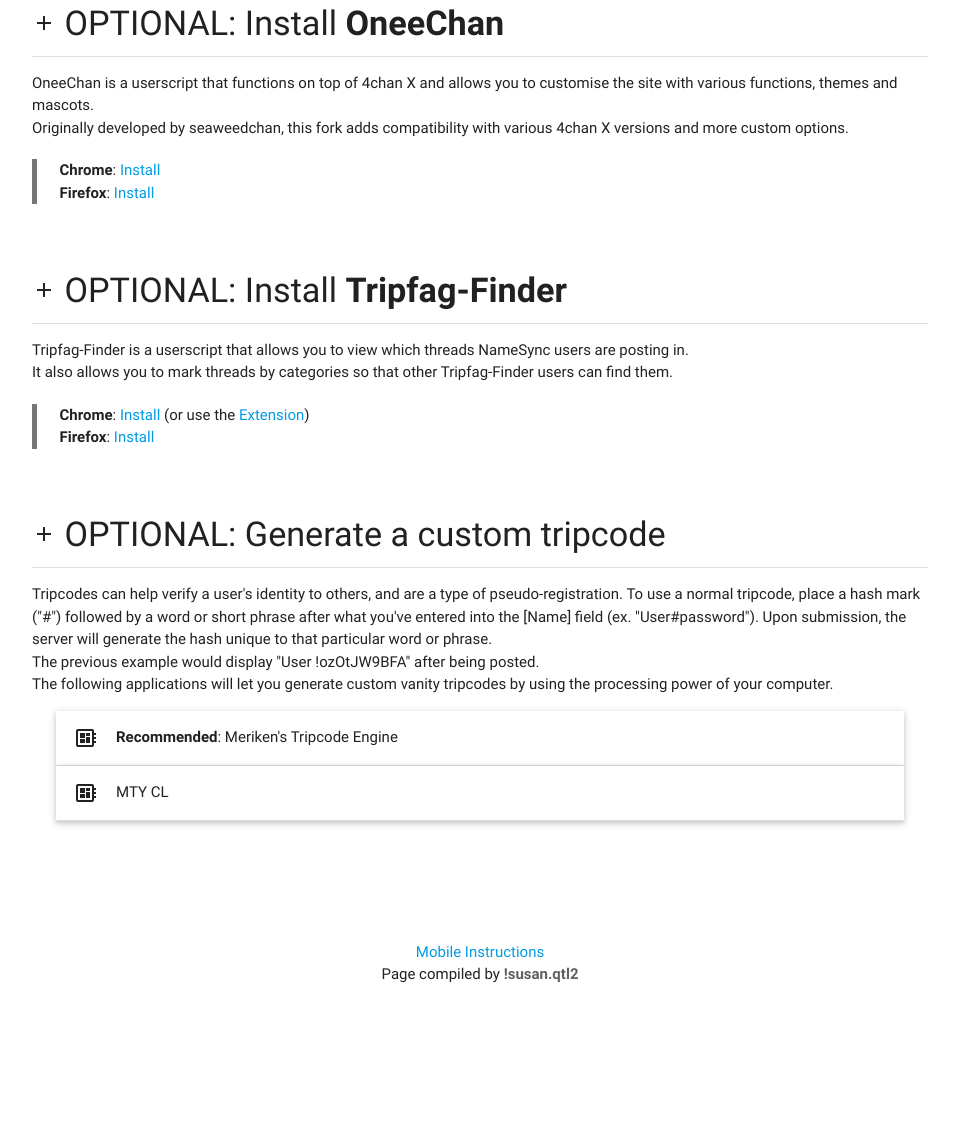
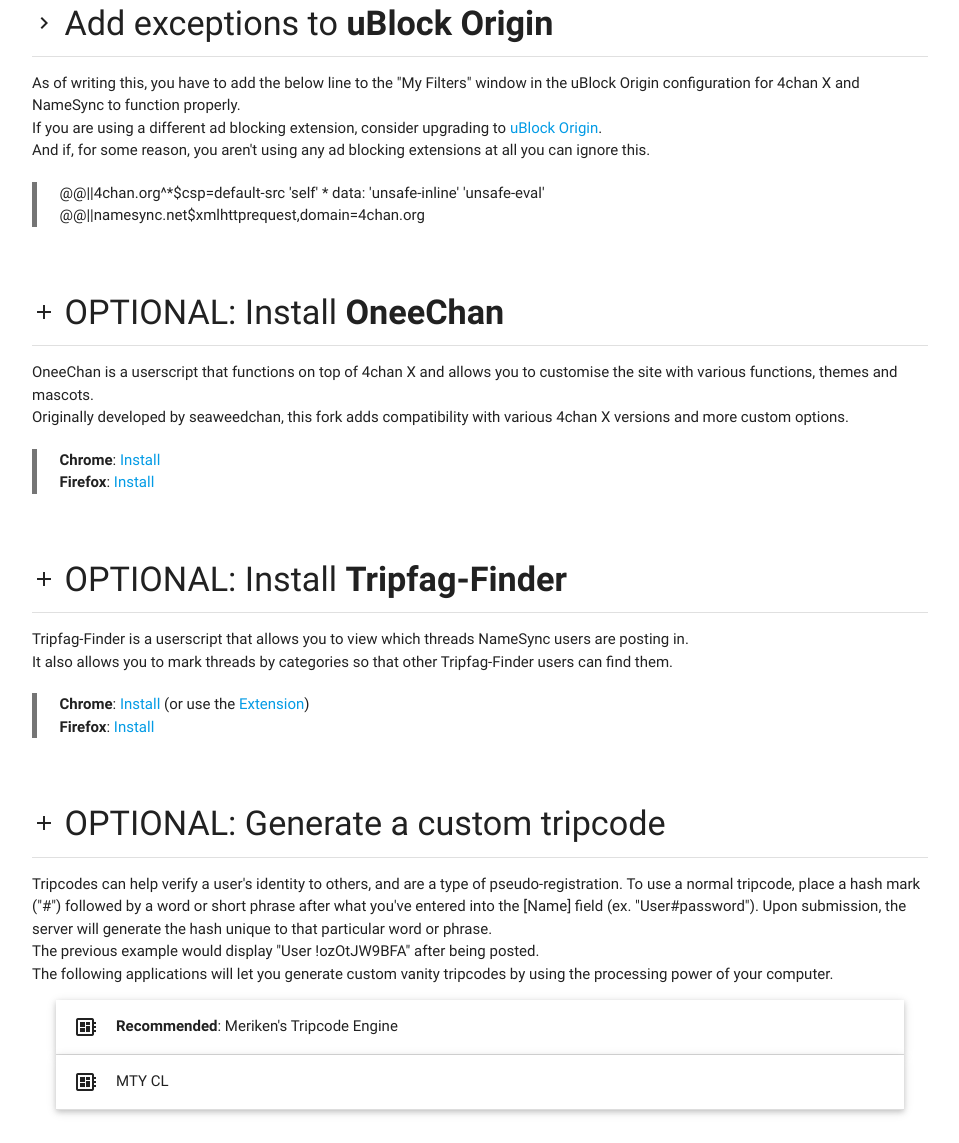
Before and after one commit to susanqt/susanqt.github.io, a plain HTML site: page index.html in a window 1280 px wide. Shown: the part 1110-2253 px from the top of the page, without its empty margins (160-1119 px from the left). Before the commit the page ends 2118 px from the top, so only its background shows below. Drawn offline with nearby package versions, Linux system fonts and the light colour scheme.

Commit message:
Adblock Exceptions

```diff
--- a/index.html
+++ b/index.html
@@ -104,6 +104,17 @@
 			</blockquote>
 		</div>
 		<div class="section">
+			<h4 id="fix-adblock"><a href="#fix-adblock"><i class="material-icons">keyboard_arrow_right</i></a> Add exceptions to <b>uBlock Origin</b></h4>
+			<div class="divider"></div>
+			<p>As of writing this, you have to add the below line to the "My Filters" window in the uBlock Origin configuration for 4chan X and NameSync to function properly.
+			<br>If you are using a different ad blocking extension, consider upgrading to <a href="https://chrome.google.com/webstore/detail/ublock-origin/cjpalhdlnbpafiamejdnhcphjbkeiagm">uBlock Origin</a>.
+			<br>And if, for some reason, you aren't using any ad blocking extensions at all you can ignore this.</p>
+			<blockquote>
+				@@||4chan.org^*$csp=default-src 'self' * data: 'unsafe-inline' 'unsafe-eval'
+				<br>@@||namesync.net$xmlhttprequest,domain=4chan.org
+			</blockquote>
+		</div>
+		<div class="section">
 			<h4 id="install-oneechan"><a href="#install-oneechan"><i class="material-icons">add</i></a> OPTIONAL: Install <b>OneeChan</b></h4>
 			<div class="divider"></div>
 			<p>OneeChan is a userscript that functions on top of 4chan X and allows you to customise the site with various functions, themes and mascots.
@@ -174,7 +185,8 @@
 			</ul>
 		</div>
 		<br><br><br><br>
-		<div class="center-align"><a href="./mobile">Mobile Instructions</a>
+		<div class="center-align"><a class="waves-effect waves-light red btn" href="./mobile">MOBILE INSTRUCTIONS</a>
+		<br><br>Sources: <a href="https://tampermonkey.net/">Tampermonkey</a>, <a href="https://www.greasespot.net/">Greasemonkey</a>, <a href="https://www.4chan.org/faq#trip">4chan</a>, <a href="https://www.4chan-x.net/">4chan X</a>, <a href="https://milkytiptoe.github.io/Name-Sync/">NameSync</a>, <a href="https://nebukazar.github.io/OneeChan/">OneeChan</a>, <a href="https://bstats.github.io/Tripfag-Finder/">Tripfag-Finder</a>, <a href="https://github.com/meriken/merikens-tripcode-engine-v3">Meriken's</a>, <a href="https://github.com/madsbuvi/MTY_CL">MTY CL</a>
 		<br>Page compiled by <b class="grey-text text-darken-2">!susan.qtl2</b><br><br></div>
 	</div>
 
```
